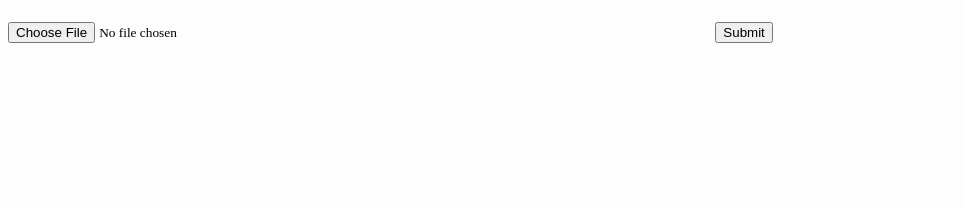
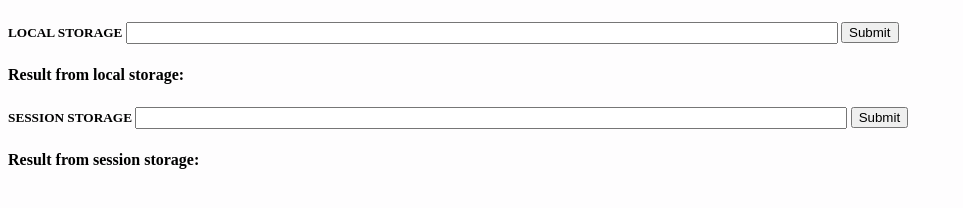
Before and after one commit to djshapiro/localStorageTests, a plain HTML site: page index.html in a window 1280 px wide. Shown: the whole page, without its empty margins (0-963 px from the left). Drawn offline with Linux system fonts and the light colour scheme.

Commit message:
local and session test

```diff
--- a/index.html
+++ b/index.html
@@ -6,24 +6,39 @@
     <meta name="viewport" content="width=device-width, initial-scale=1">
   </head>
   <body style="background-color: #fefdfe">
-    <div class="container">
-
+    <div class="container local">
       <div class="center-align">
         <h5>
-        <input id="input" type="file" placeholder="Your file" style="font-family: 'Cinzel', serif; width: 55vw;" >
+        LOCAL STORAGE
+        <input id="getData" type="text" style="font-family: 'Cinzel', serif; width: 55vw;" >
         <input id="button" class="center-align" type="submit" value="Submit" onclick="
-          var fileInput = document.getElementById('input');
-          var file = fileInput.files[0];
-          var xhr = new XMLHttpRequest();
-          xhr.upload.addEventListener('progress', onprogressHandler, false);
-          xhr.open('POST', 'http://localhost:3003/songs', true);
-          xhr.setRequestHeader('Content-type', 'application/octet-stream');
-          xhr.send(file);
-          function onprogressHandler(evt) {
-              var percent = evt.loaded/evt.total*100;
-              console.log('Upload progress: ' + percent + '%');
-          }
+          var guyWhoWentToBedWithStockingsOn = document.getElementById('getData').value;
+          window.localStorage.setItem('guyWhoWentToBedWithStockingsOn', guyWhoWentToBedWithStockingsOn);
+          document.getElementById('displayHeader').innerHTML = window.localStorage.getItem('guyWhoWentToBedWithStockingsOn');
         "/></h5>
+      </div>
+      <div>
+        <h4>
+        <span>Result from local storage: </span><span id="displayHeader"></span>
+        </h4>
+      </div>
+    </div>
+
+    <div class="container session">
+      <div class="center-align">
+        <h5>
+        SESSION STORAGE
+        <input id="sessionGetData" type="text" style="font-family: 'Cinzel', serif; width: 55vw;" >
+        <input id="button" class="center-align" type="submit" value="Submit" onclick="
+          var guyWhoWentToBedWithStockingsOn = document.getElementById('sessionGetData').value;
+          window.sessionStorage.setItem('guyWhoWentToBedWithStockingsOn', guyWhoWentToBedWithStockingsOn);
+          document.getElementById('sessionDisplayHeader').innerHTML = window.sessionStorage.getItem('guyWhoWentToBedWithStockingsOn');
+        "/></h5>
+      </div>
+      <div>
+        <h4>
+        <span>Result from session storage: </span><span id="sessionDisplayHeader"></span>
+        </h4>
       </div>
     </div>
   </body>
```
Also changed, not shown: 1 other file.
